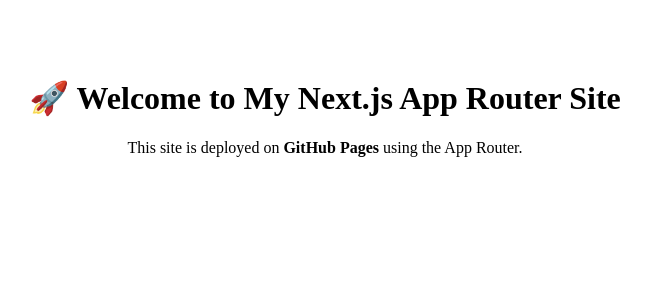
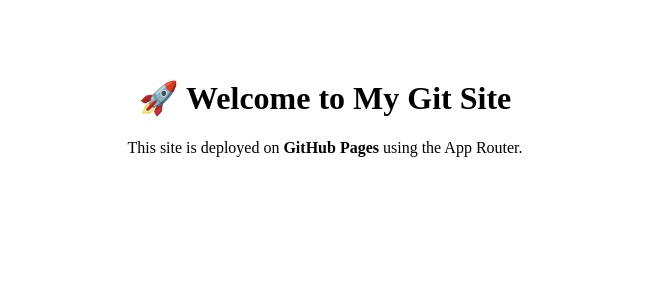
Before and after one commit to iemio/iemio.github.io, a Next.js app: page / in a window 1280 px wide. Shown: the top 300 px of the page, without its empty margins (315-966 px from the left). Built offline with nearby package versions, Linux system fonts and the light colour scheme.

Commit message:
Update page.tsx

```diff
--- a/src/app/page.tsx
+++ b/src/app/page.tsx
@@ -1,7 +1,7 @@
 export default function Home() {
     return (
         <div style={{ textAlign: "center", padding: "50px" }}>
-            <h1>🚀 Welcome to My Next.js App Router Site</h1>
+            <h1>🚀 Welcome to My Git Site</h1>
             <p>
                 This site is deployed on <b>GitHub Pages</b> using the App
                 Router.
```
